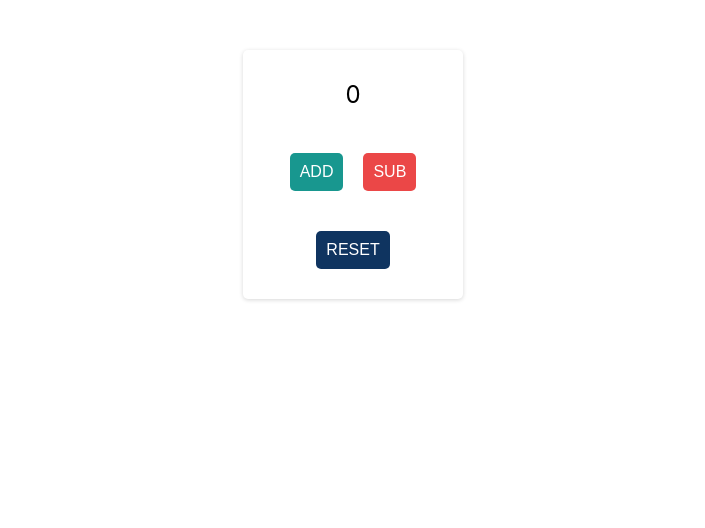
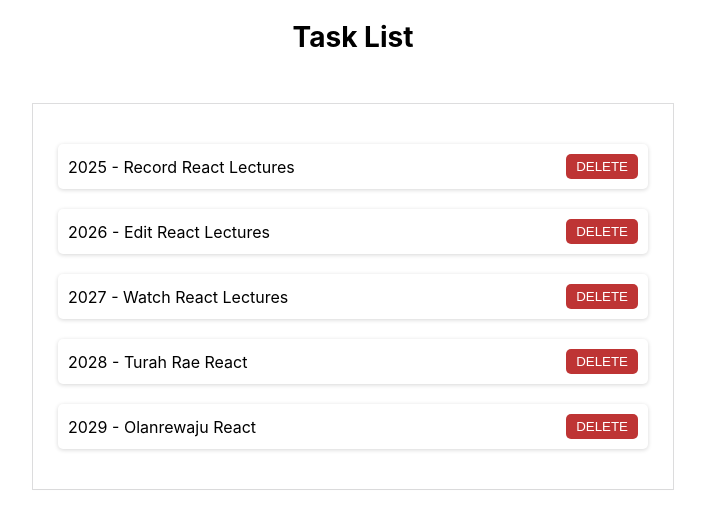
Before and after one commit to MisturaDev/Sample-Project, a React (Create React App) app: page / in a window 1280 px wide. Shown: the top 528 px of the page, without its empty margins (287-992 px from the left). Built offline with nearby package versions, Linux system fonts and the light colour scheme; the HTML template or start-up script is replaced by a standard one.

Commit message:
useState-array-map

```diff
--- a/src/App.css
+++ b/src/App.css
@@ -6,7 +6,7 @@
   height: 80px;
 } */
 
-.App{
+/* .App{
   text-align: center;
 }
 
@@ -45,3 +45,119 @@
 button.reset{
   background-color: #0F3460;
 }
+ */
+
+
+ .App{
+  text-align: center;
+}
+
+a{
+  text-decoration: none;
+  color: #000000;
+}
+
+h1{
+  font-size: 28px;
+  text-align: center;
+  margin: 20px;
+}
+
+header {
+  display: flex;
+  justify-content: space-between;
+  align-items: center;
+  height: 50px;
+  align-items: center;
+  max-width: 1000px;
+  margin: auto;
+  border-bottom: 1px solid #d7d7d7;
+  font-size: 18px;
+  padding: 0px 10px;
+}
+
+img{
+  max-width: 40px;
+}
+
+ul{
+  max-width: 600px;
+  margin: 50px auto;
+  padding: 20px;
+  box-shadow: rgba(0, 0, 0, 0.02) 0px 1px 3px 0px, rgba(27, 31, 35, 0.15) 0px 0px 0px 1px;
+}
+
+li{
+  font: 16px;
+  list-style: none;
+  margin: 20px 5px;
+  box-shadow: rgba(0, 0, 0, 0.16) 0px 1px 4px;
+  border-radius: 5px;
+  padding: 10px;
+  display: flex;
+  justify-content: space-between;
+  align-items: center;
+}
+
+li.completed{
+  box-shadow: rgb(62, 150, 0) 0px 1px 4px;
+}
+
+li.incomplete{
+  box-shadow: rgba(135, 20, 0, 0.689) 0px 1px 4px;
+}
+
+button.delete{
+  border: 0px;
+  border-radius: 5px;
+  background-color: #be3434;
+  color: #FFFFFF;
+  padding: 5px 10px;
+  cursor: pointer;
+}
+
+button.trigger{
+  border: 0px;
+  border-radius: 5px;
+  background-color: #0F3460;
+  color: #FFFFFF;
+  padding: 5px 10px;
+  cursor: pointer;
+}
+
+.box{
+  width: 400px;
+  margin: 20px auto;
+  box-shadow: rgba(0, 0, 0, 0.16) 0px 1px 4px;
+  padding: 20px 5px;
+  border: 0px;
+  border-radius: 5px;
+}
+
+.box.success{
+  background-color: #baffbf;
+}
+
+.box.alert{
+  background-color: #ffb4b4;
+}
+
+.box.warning{
+  background-color: #FFDEB4;
+}
+
+.box p{
+  margin: 10px;
+}
+
+.box p.title{
+  font-size: 20px;
+}
+
+.box p.description{
+  font-size: 14px;
+}
+
+.hidden{
+  display: none;
+}
--- a/src/App.js
+++ b/src/App.js
@@ -42,35 +42,64 @@
 //   );
 // }
 
+// import React from 'react'
+// import { useState } from 'react';
+// import './App.css'
+
+// export default function App() {
+//     const [count, setCount] = useState (0);
+
+//     function handleAdd(){
+//         setCount (count => count + 1);
+//         setCount (count => count + 1);
+//         setCount (count => count + 1);
+//     }
+
+//     function handleSub(){
+//       setCount (count - 1);
+//         }
+
+//         function hadleReset(){
+//           setCount (0);
+//         }
+//   return (
+
+//     <div className='App'>
+//         <div className='box'>
+//         <p>{count}</p>
+//             <button onClick={handleAdd}className='add'>ADD</button>
+//             <button onClick={handleSub}className='sub'>SUB</button>
+//             <button onClick={hadleReset}className='reset'>RESET</button>
+//         </div>
+//     </div>
+//   );
+// }
+
+
 import React from 'react'
 import { useState } from 'react';
 import './App.css'
 
 export default function App() {
-    const [count, setCount] = useState (0);
+  const[tasks, setTasks] = useState([
+    {id:2025, name: "Record React Lectures", completed: true},
+    {id:2026, name: "Edit React Lectures", completed: true},
+    {id:2027, name: "Watch React Lectures", completed: true},
+    {id:2028, name: "Turah Rae React", completed: true},
+    {id:2029, name: "Olanrewaju React", completed: true},
+  ]);
 
-    function handleAdd(){
-        setCount (count => count + 1);
-        setCount (count => count + 1);
-        setCount (count => count + 1);
-    }
-
-    function handleSub(){
-      setCount (count - 1);
-        }
-
-        function hadleReset(){
-          setCount (0);
-        }
-  return (
-
-    <div className='App'>
-        <div className='box'>
-        <p>{count}</p>
-            <button onClick={handleAdd}className='add'>ADD</button>
-            <button onClick={handleSub}className='sub'>SUB</button>
-            <button onClick={hadleReset}className='reset'>RESET</button>
-        </div>
-    </div>
-  );
-}
+return(
+  <div className='App'>
+    <h1>Task List</h1>
+    <ul>
+      { tasks.map((task) => (
+        <li key={task.id}>
+          <span>{task.id} - {task.name} </span>
+          <button className='delete'>DELETE</button>
+          </li>
+      )) }
+    </ul>
+  </div>
+)
+};
```
